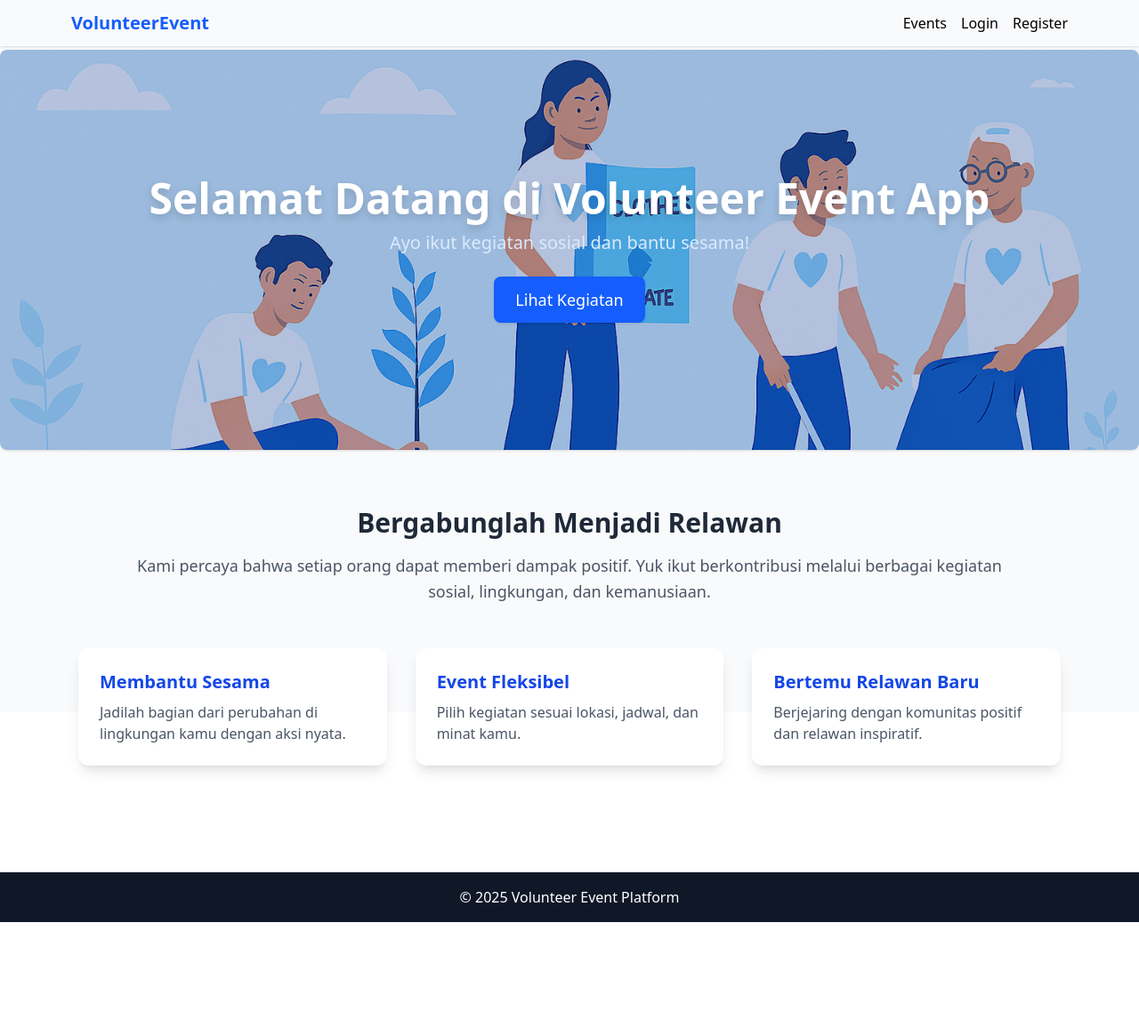
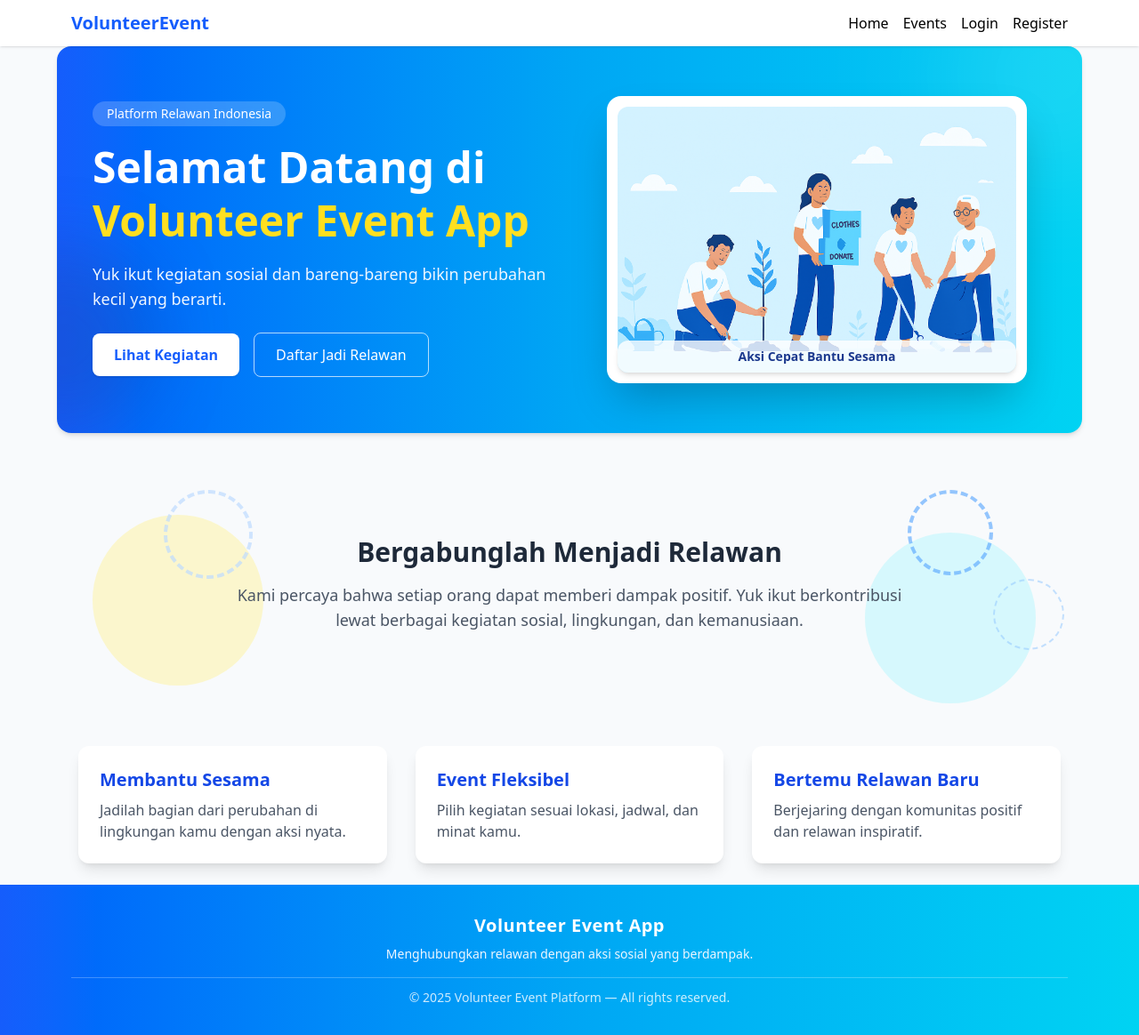
Before and after one commit to liaa-aa/Project-API, a React (Vite) app in the folder frontend/: page / in a window 1280 px wide. Shown: the whole page at 89% size. Before the commit the page ends 1037 px from the top, so only its background shows below. Built offline with nearby package versions, Linux system fonts and the light colour scheme.

Commit message:
perbaikan fitur event dan UI

```diff
--- a/frontend/src/App.jsx
+++ b/frontend/src/App.jsx
@@ -21,20 +21,17 @@ import Footer from "./components/Footer";
 
 function App() {
   return (
-      <div className="min-h-screen bg-gray-50">
-        {/* Navbar selalu muncul di atas */}
+    <div className="min-h-screen flex flex-col bg-slate-50">
       <Navbar />
 
-        <main className="py-4 h-100">
+      <main className="flex-1 pt-0">
         <Routes>
-            {/* --------- ROUTE PUBLIK --------- */}
           <Route path="/" element={<Home />} />
           <Route path="/events" element={<Events />} />
           <Route path="/events/:id" element={<EventDetail />} />
           <Route path="/login" element={<Login />} />
           <Route path="/register" element={<Register />} />
 
-            {/* --------- ROUTE USER (BUTUH LOGIN) --------- */}
           <Route
             path="/profile"
             element={
@@ -44,7 +41,6 @@ function App() {
             }
           />
 
-            {/* --------- ROUTE ADMIN --------- */}
           <Route
             path="/admin/volunteers"
             element={
@@ -53,7 +49,6 @@ function App() {
               </ProtectedRoute>
             }
           />
-
           <Route
             path="/admin/events"
             element={
@@ -63,8 +58,10 @@ function App() {
             }
           />
         </Routes>
-          <Footer/>
       </main>
+
+      {/* footer di paling bawah */}
+      <Footer />
     </div>
   );
 }
--- a/frontend/src/components/Footer.jsx
+++ b/frontend/src/components/Footer.jsx
@@ -1,7 +1,26 @@
 export default function Footer() {
   return (
-    <footer className= " bg-gray-900 text-white p-4 text-center mt-10">
-      <p>© 2025 Volunteer Event Platform</p>
+    <footer className="mt-0 w-full bg-gradient-to-r from-blue-600 via-sky-500 to-cyan-400 text-white py-8">
+      <div className="relative max-w-6xl mx-auto px-4 text-center space-y-2">
+        {/* dekorasi blur kalau mau, tapi ini tidak memengaruhi tinggi */}
+        {/*
+        <div className="pointer-events-none absolute -top-16 -left-10 h-40 w-40 rounded-full bg-white/15 blur-3xl" />
+        <div className="pointer-events-none absolute -bottom-20 -right-10 h-48 w-48 rounded-full bg-blue-900/25 blur-3xl" />
+        */}
+
+        <h2 className="text-lg md:text-xl font-semibold tracking-wide">
+          Volunteer Event App
+        </h2>
+        <p className="text-xs md:text-sm text-blue-50">
+          Menghubungkan relawan dengan aksi sosial yang berdampak.
+        </p>
+
+        <div className="border-t border-white/25 mt-4 pt-3">
+          <p className="text-xs md:text-sm text-white/80">
+            © 2025 Volunteer Event Platform — All rights reserved.
+          </p>
+        </div>
+      </div>
     </footer>
   );
 }
--- a/frontend/src/components/Navbar.jsx
+++ b/frontend/src/components/Navbar.jsx
@@ -41,13 +41,18 @@ const Navbar = () => {
   };
 
   return (
-    <nav className="fixed top-0 left-0 w-full z-50 shadow">
+    <nav className="fixed top-0 left-0 w-full bg-white z-50 shadow">
       <div className="max-w-6xl mx-auto px-4 py-3 flex items-center justify-between">
         <Link to="/" className="text-xl font-bold text-blue-600">
           VolunteerEvent
         </Link>
 
         <div className="flex items-center gap-4">
+          {/* HOME */}
+          <Link to="/" className="hover:text-blue-600">
+            Home
+          </Link>
+
           <Link to="/events" className="hover:text-blue-600">
             Events
           </Link>
--- a/frontend/src/pages/EventDetail.jsx
+++ b/frontend/src/pages/EventDetail.jsx
@@ -1,6 +1,6 @@
 // frontend/src/pages/EventDetail.jsx
 import { useEffect, useState } from "react";
-import { useParams } from "react-router-dom";
+import { useParams, useNavigate } from "react-router-dom";
 import {
   getEventById,
   joinEvent,
@@ -10,6 +10,7 @@ import {
 
 export default function EventDetail() {
   const { id } = useParams();
+  const navigate = useNavigate();
 
   const [event, setEvent] = useState(null);
   const [loadingEvent, setLoadingEvent] = useState(false);
@@ -157,9 +158,16 @@ export default function EventDetail() {
             )}
 
             {!isLoggedIn && (
-              <p className="text-sm text-gray-500">
-                Silakan login untuk mendaftar sebagai relawan.
-              </p>
+              <div className="mt-4">
+                <button
+                  onClick={() =>
+                    navigate("/login")
+                  }
+                  className="bg-blue-600 text-white px-4 py-2 rounded hover:bg-blue-700 disabled:opacity-60 text-sm"
+                >
+                  Daftar sebagai relawan
+                </button>
+              </div>
             )}
 
             {isLoggedIn && (
--- a/frontend/src/pages/Home.jsx
+++ b/frontend/src/pages/Home.jsx
@@ -1,54 +1,98 @@
 import React from "react";
-import heroImage from "../assets/hero.png"; // gambar kamu
+import heroImage from "../assets/hero.png";
 
 const Home = () => {
   return (
-    <div className="pt-10">
-      {/* ===== HERO SECTION ===== */}
-      <section className="relative h-[450px] w-full overflow-hidden rounded-lg shadow">
-        {/* background image */}
-        <img
-          src={heroImage}
-          alt="Volunteer"
-          className="absolute inset-0 w-full h-full object-cover"
-        />
+    <div className="pt-9 bg-slate-50">
+      {/* ===== HERO SECTION (lebih modern) ===== */}
+      <section className="relative max-w-6xl mx-auto mt-4 rounded-2xl bg-gradient-to-r from-blue-600 via-sky-500 to-cyan-400 text-white shadow-md overflow-hidden px-6 py-10 md:px-10 md:py-14">
+        {/* dekorasi blur */}
+        <div className="pointer-events-none absolute -right-24 -top-24 h-64 w-64 rounded-full bg-white/10 blur-3xl" />
+        <div className="pointer-events-none absolute -left-24 bottom-0 h-52 w-52 rounded-full bg-blue-900/25 blur-2xl" />
 
-        {/* overlay */}
-        <div className="absolute inset-0 bg-blue-900/30"></div>
+        <div className="relative z-10 flex flex-col md:flex-row items-center gap-10">
+          {/* KIRI: TEKS */}
+          <div className="flex-1">
+            <span className="inline-flex items-center rounded-full bg-white/20 px-4 py-1 text-sm font-medium backdrop-blur">
+              Platform Relawan Indonesia
+            </span>
 
-        {/* text content */}
-        <div className="relative z-10 flex flex-col justify-center items-center h-full text-center px-6">
-          <h1 className="text-4xl md:text-5xl font-bold text-white drop-shadow-lg">
-            Selamat Datang di Volunteer Event App
+            <h1 className="mt-4 text-3xl md:text-5xl font-bold leading-tight">
+              Selamat Datang di{" "}
+              <span className="text-yellow-300">Volunteer Event App</span>
             </h1>
 
-          <p className="text-lg md:text-xl text-blue-100 mt-3">
-            Ayo ikut kegiatan sosial dan bantu sesama!
+            <p className="mt-4 text-blue-50 text-base md:text-lg max-w-xl">
+              Yuk ikut kegiatan sosial dan bareng-bareng bikin perubahan kecil
+              yang berarti.
             </p>
 
+            <div className="mt-6 flex flex-wrap items-center gap-4">
               <button
                 onClick={() => (window.location.href = "/events")}
-            className="mt-6 px-6 py-3 bg-blue-600 text-white rounded-lg text-lg font-medium hover:bg-blue-700 shadow"
+                className="px-6 py-3 bg-white text-blue-600 rounded-lg text-sm md:text-base font-semibold hover:bg-blue-50 shadow"
               >
                 Lihat Kegiatan
               </button>
+
+              <button
+                onClick={() => (window.location.href = "/login")}
+                className="px-6 py-3 border border-white/70 text-white rounded-lg text-sm md:text-base font-medium hover:bg-white/10"
+              >
+                Daftar Jadi Relawan
+              </button>
+            </div>
+          </div>
+
+          {/* KANAN: GAMBAR DALAM CARD */}
+          <div className="flex-1 flex justify-center">
+            <div className="relative rounded-2xl bg-white shadow-2xl p-2 md:p-3">
+              <img
+                src={heroImage}
+                alt="Relawan membantu"
+                className="w-full max-w-md rounded-xl object-cover"
+              />
+
+              <div className="absolute bottom-3 left-3 right-3 rounded-xl bg-white/80 px-3 py-2 text-xs md:text-sm text-blue-900 shadow-md">
+                <p className="flex justify-center font-semibold">Aksi Cepat Bantu Sesama</p>
+              </div>
+            </div>
+          </div>
         </div>
       </section>
 
-      {/* ===== MIDDLE SECTION ===== */}
-      <section className="max-w-5xl mx-auto mt-16 text-center px-6">
+      <section className="relative max-h-96 max-w-6xl mx-auto mt-9 text-center px-6 py-20 overflow-hidden">
+        {/* ===== DECORATION LEFT ===== */}
+        {/* Bulatan besar kiri */}
+        <div className="absolute left-10 mt-2 bottom-5 w-48 h-48 bg-yellow-200 opacity-40 rounded-full hidden md:block" />
+
+        {/* Ring putus-putus kiri */}
+        <div className="absolute left-30 top-7 w-25 h-25 rounded-full border-4 border-dashed border-blue-200 opacity-70 hidden md:block" />
+
+        {/* ===== DECORATION RIGHT ===== */}
+        {/* Bulatan besar kanan (diperkecil) */}
+        <div className="absolute right-13 bottom-0 w-48 h-48 bg-cyan-200 opacity-40 rounded-full hidden md:block" />
+
+        {/* Ring putus-putus kanan (diperkecil) */}
+        <div className="absolute right-25 top-7 w-24 h-24 rounded-full border-4 border-dashed border-blue-400 opacity-60 hidden md:block" />
+
+        {/* Ring putus-putus tambahan kanan (yang kamu minta) */}
+        <div className="absolute right-5 top-32 w-20 h-20 rounded-full border-2 border-dashed border-blue-300 opacity-50 hidden md:block" />
+
+        <div className="relative z-10">
           <h2 className="text-3xl font-bold text-gray-800 mb-4">
             Bergabunglah Menjadi Relawan
           </h2>
-        <p className="text-gray-600 leading-relaxed text-lg">
-          Kami percaya bahwa setiap orang dapat memberi dampak positif. Yuk ikut
-          berkontribusi melalui berbagai kegiatan sosial, lingkungan, dan
+          <p className="text-gray-600 text-lg max-w-3xl mx-auto">
+            Kami percaya bahwa setiap orang dapat memberi dampak positif. Yuk
+            ikut berkontribusi lewat berbagai kegiatan sosial, lingkungan, dan
             kemanusiaan.
           </p>
+        </div>
       </section>
 
       {/* ===== FEATURE CARDS ===== */}
-      <section className="max-w-6xl mx-auto mt-12 grid grid-cols-1 md:grid-cols-3 gap-8 px-6 pb-20">
+      <section className="max-w-6xl mx-auto mt-12 grid grid-cols-1 md:grid-cols-3 gap-8 px-6 pb-6">
         <div className="bg-white shadow-lg rounded-xl p-6 hover:shadow-xl transition">
           <h3 className="text-xl font-semibold text-blue-700 mb-2">
             Membantu Sesama
```
Also changed, not shown: frontend/src/api/eventApi.js (+52 -87 lines). Lines whose indentation alone changed are shown as unchanged.
